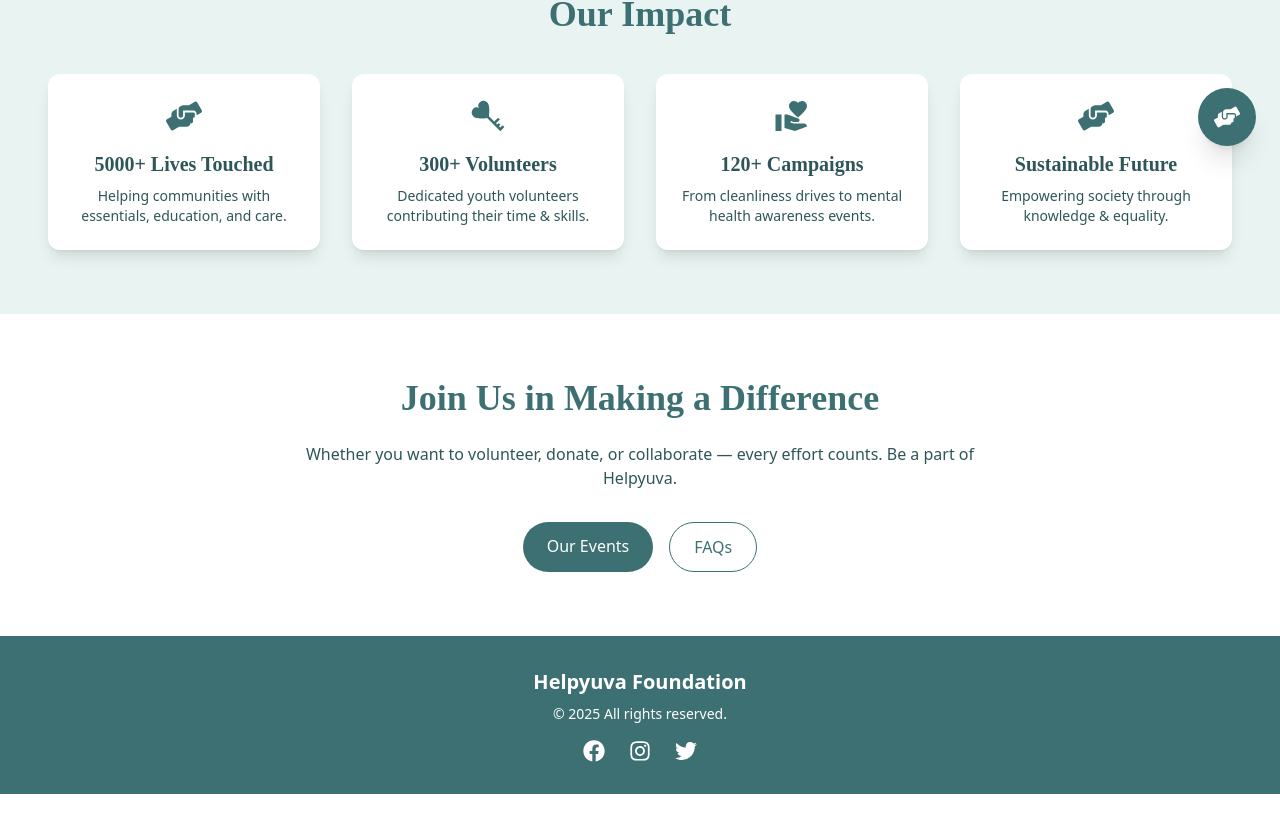
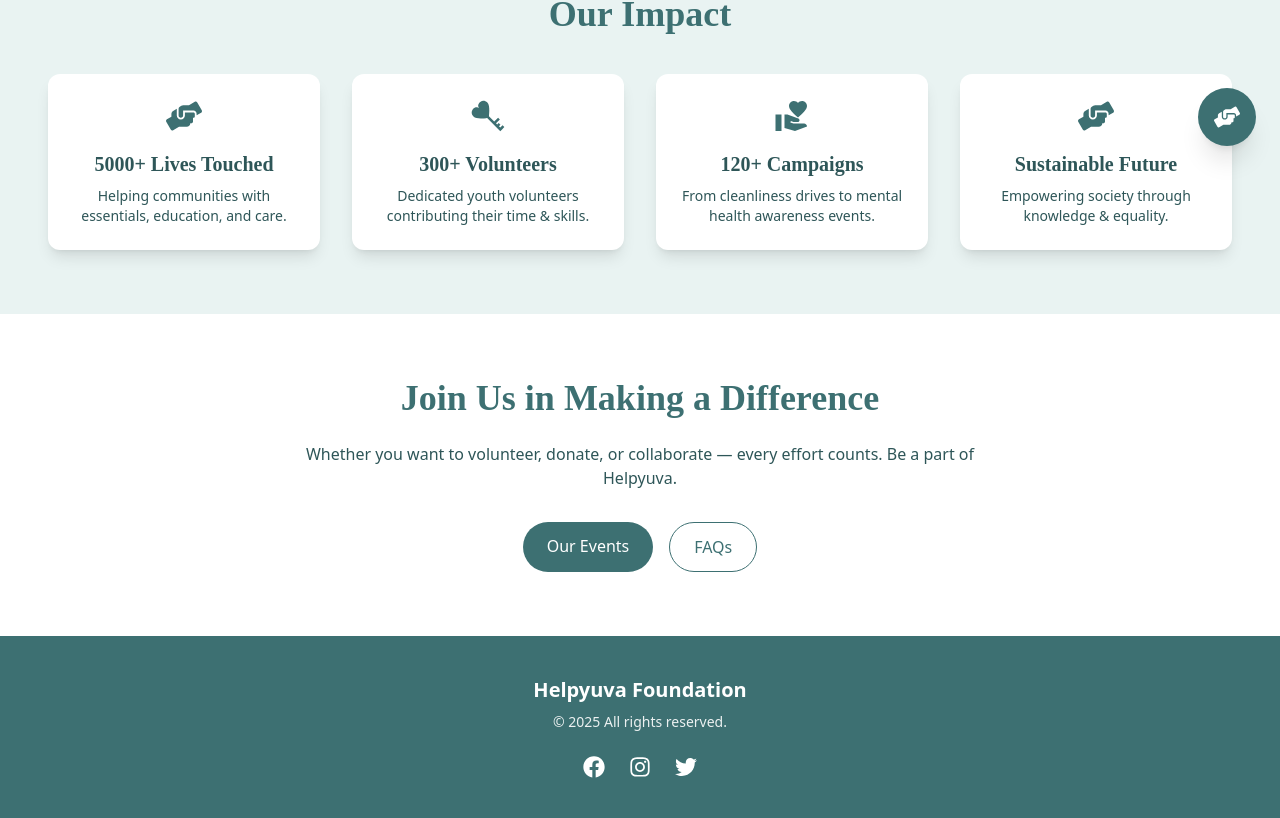
Before and after one commit to Kushwahvikash0117/HelpyuvaClient, a React app: page / in a window 1280 px wide. Shown: the part 630-1448 px from the top of the page. Before the commit the page ends 1424 px from the top, so only its background shows below. Built offline with nearby package versions, Linux system fonts and the light colour scheme; the HTML template or start-up script is replaced by a standard one.

Commit message:
Update Footer.jsx

```diff
--- a/src/components/Footer.jsx
+++ b/src/components/Footer.jsx
@@ -3,22 +3,23 @@ import { FaFacebook, FaInstagram, FaTwitter } from "react-icons/fa";
 
 const Footer = () => {
   return (
-    <footer
-      id="contact"
-      className="bg-[#3D7072] text-white py-8 px-6 sm:px-12 text-center"
-    >
-      <h4 className="text-xl font-semibold mb-2">Helpyuva Foundation</h4>
-      <p className="text-sm mb-4">
+    <footer className="bg-[#3D7072] text-white py-10 px-6 sm:px-12 text-center">
+      <h4 className="text-xl font-semibold mb-2">
+        Helpyuva Foundation
+      </h4>
+
+      <p className="text-sm mb-6 opacity-90">
         © {new Date().getFullYear()} All rights reserved.
       </p>
+
       <div className="flex justify-center space-x-6">
-        <a href="#" className="hover:text-[#C9E3E0]">
+        <a href="#" aria-label="Facebook" className="hover:text-[#C9E3E0]">
           <FaFacebook size={22} />
         </a>
-        <a href="#" className="hover:text-[#C9E3E0]">
+        <a href="#" aria-label="Instagram" className="hover:text-[#C9E3E0]">
           <FaInstagram size={22} />
         </a>
-        <a href="#" className="hover:text-[#C9E3E0]">
+        <a href="#" aria-label="Twitter" className="hover:text-[#C9E3E0]">
           <FaTwitter size={22} />
         </a>
       </div>
```
